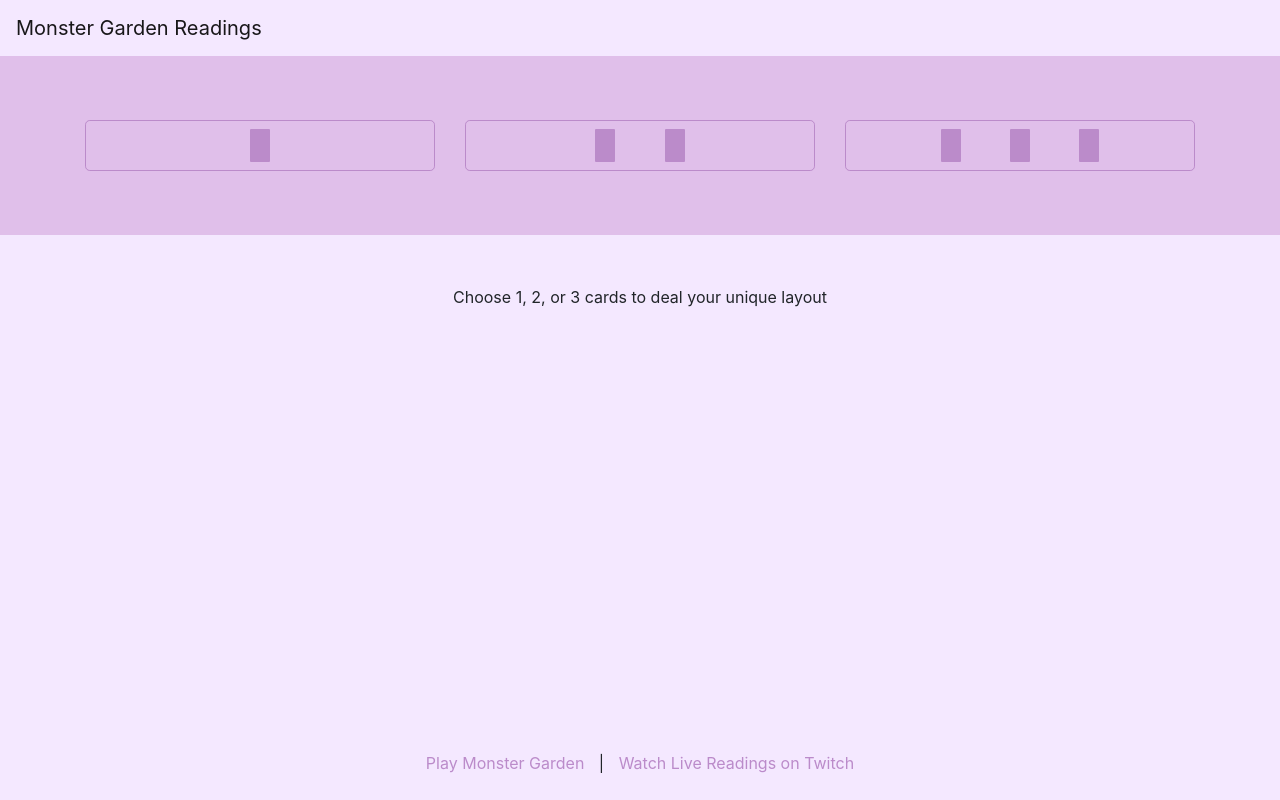
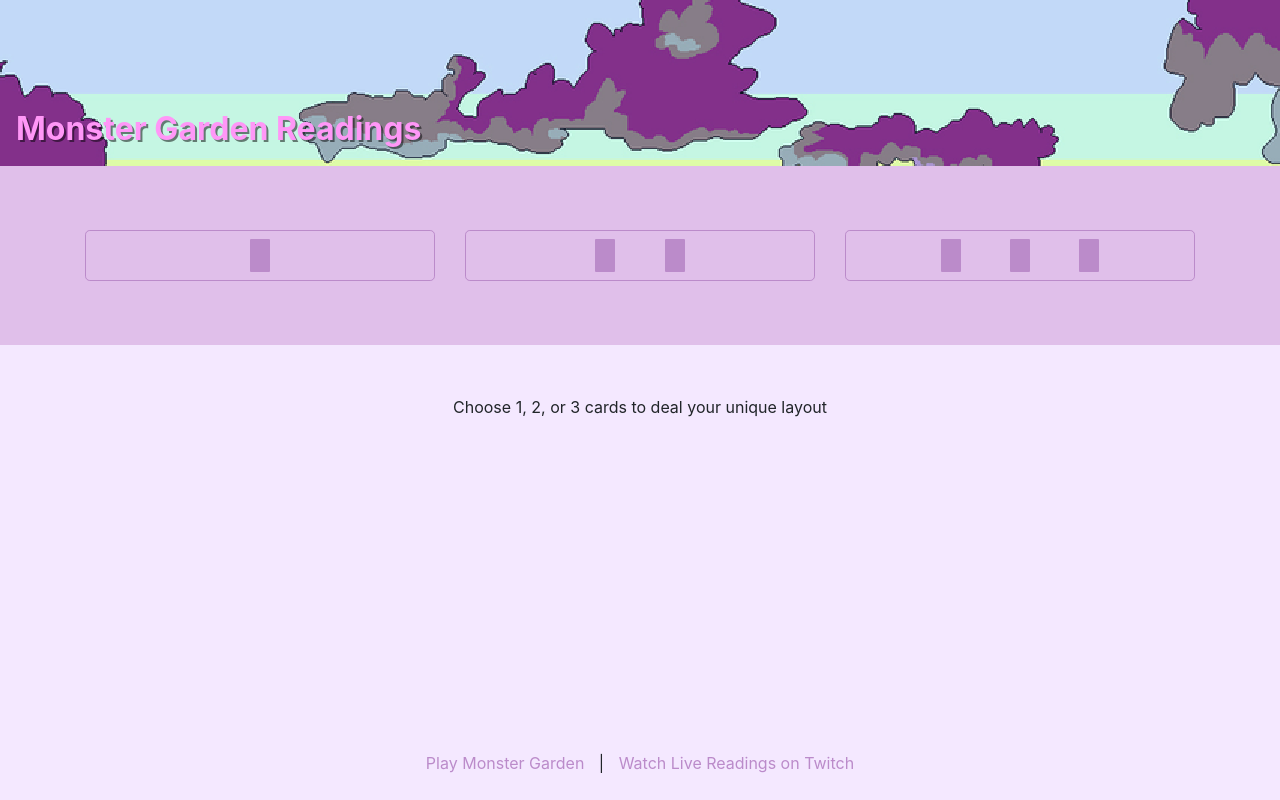
Before and after one commit to dgbrown/monster-garden-cards, a plain HTML site: page index.html in a window 1280 px wide. Drawn offline with nearby package versions, Linux system fonts and the light colour scheme.

Commit message:
prettier banner

```diff
--- a/css/master.css
+++ b/css/master.css
@@ -1,5 +1,21 @@
 body {
     background:rgb(244, 232, 255);
+}
+
+.navbar {
+    background-image: url('../img/background.png');
+    padding-top: 100px;
+    background-size: cover;
+    background-position-y: center;
+    image-rendering: pixelated;
+    font-size: 10em;
+}
+
+.navbar-brand {
+    font-size: 2rem;
+    font-weight: bold;
+    color: #ff97f7 !important;
+    text-shadow: 2px 2px 0px #00000080
 }
 
 .jumbotron {
```
Also changed, not shown: img/background.png (added).
